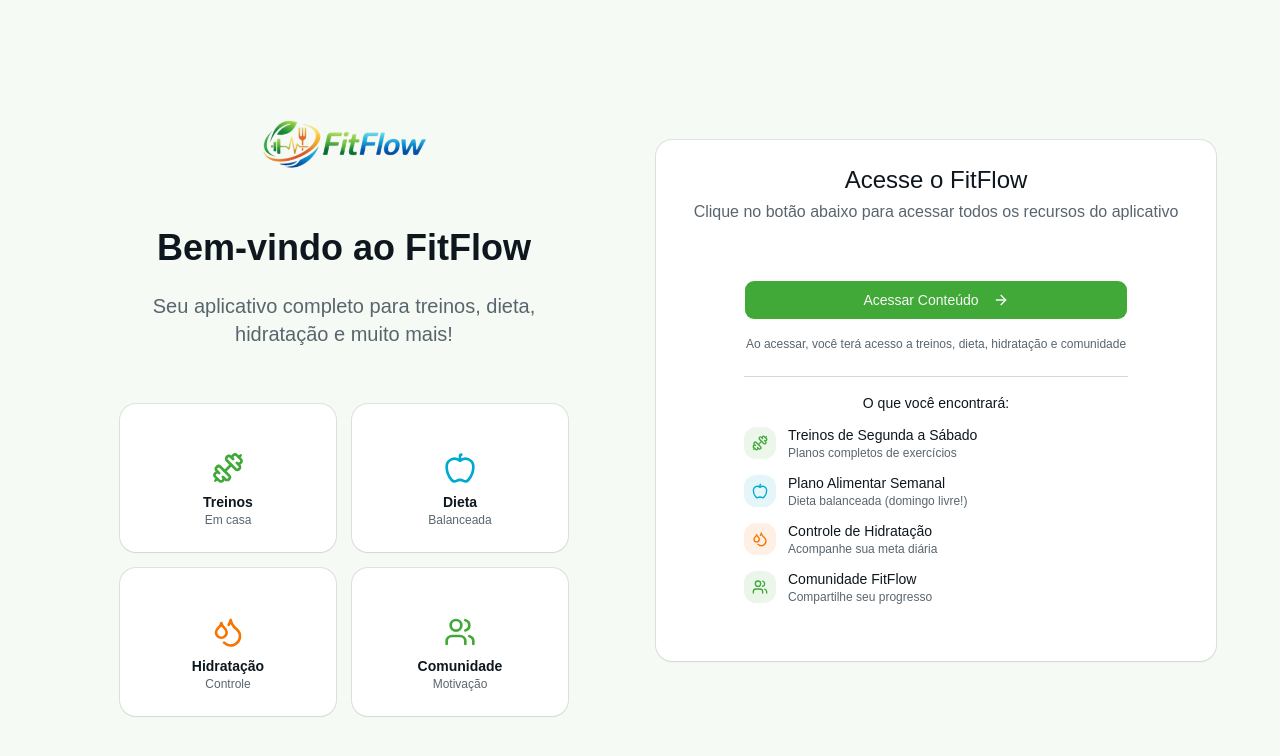
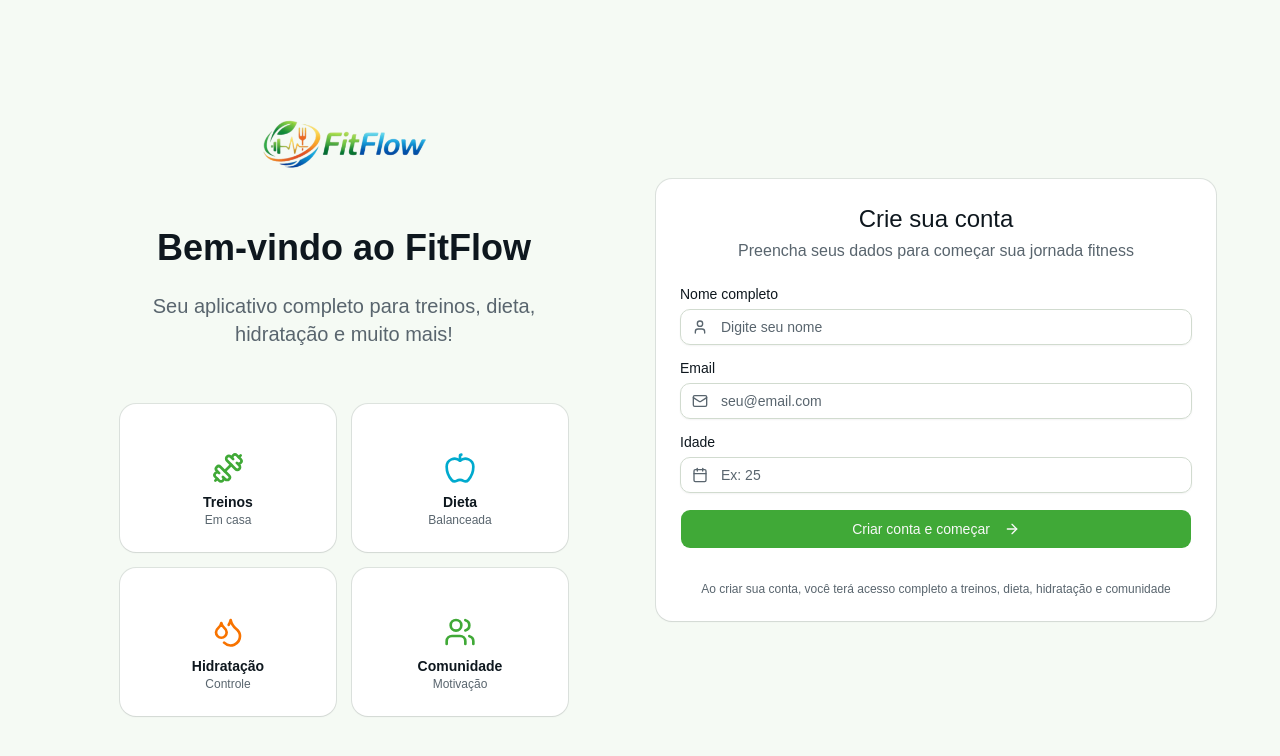
Before and after one commit to Diegoevieira/fitflow, a React (Vite) app: page /login in a window 1280 px wide. Shown: the top 756 px of the page. Built offline with nearby package versions, Linux system fonts and the light colour scheme.

Commit message:
Version 1770174906190 - Auto backup

```diff
--- a/src/contexts/AuthContext.tsx
+++ b/src/contexts/AuthContext.tsx
@@ -30,21 +30,9 @@
   useEffect(() => {
     // Verificar se usuário está autenticado ao carregar
     const checkAuth = () => {
-      let authData = localStorage.getItem('fitflow_auth')
+      const authData = localStorage.getItem('fitflow_auth')
 
-      // Se não há usuário autenticado, criar um usuário padrão
-      if (!authData) {
-        const defaultUser: User = {
-          id: 'default-user-001',
-          name: 'Usuário',
-          email: 'usuario@fitflow.com',
-          plan: 'Premium',
-          subscriptionStatus: 'active'
-        }
-        localStorage.setItem('fitflow_auth', JSON.stringify(defaultUser))
-        localStorage.setItem('fitflow_authenticated', 'true')
-        setUser(defaultUser)
-      } else {
+      if (authData) {
         try {
           const userData = JSON.parse(authData)
           setUser(userData)
--- a/src/pages/Login.tsx
+++ b/src/pages/Login.tsx
@@ -1,19 +1,82 @@
-import { useState } from 'react'
+import { useState, useEffect } from 'react'
 import { useNavigate } from 'react-router-dom'
 import { Card, CardContent, CardHeader, CardTitle, CardDescription } from '@/components/ui/card'
 import { Button } from '@/components/ui/button'
-import { Dumbbell, Apple, Droplets, Users, ArrowRight } from 'lucide-react'
+import { Input } from '@/components/ui/input'
+import { Label } from '@/components/ui/label'
+import { Dumbbell, Apple, Droplets, Users, ArrowRight, User, Mail, Calendar } from 'lucide-react'
+import { toast } from 'sonner'
 
 export function Login() {
   const navigate = useNavigate()
   const [isLoading, setIsLoading] = useState(false)
+  const [showForm, setShowForm] = useState(false)
+  const [name, setName] = useState('')
+  const [email, setEmail] = useState('')
+  const [age, setAge] = useState('')
 
-  const handleAccess = () => {
+  useEffect(() => {
+    // Verificar se é primeira vez do usuário
+    const hasAccount = localStorage.getItem('fitflow_has_account')
+    if (hasAccount) {
+      // Se já tem conta, mostrar botão direto
+      setShowForm(false)
+    } else {
+      // Se é primeira vez, mostrar formulário
+      setShowForm(true)
+    }
+  }, [])
+
+  const handleCreateAccount = (e: React.FormEvent) => {
+    e.preventDefault()
+
+    if (!name.trim()) {
+      toast.error('Por favor, digite seu nome')
+      return
+    }
+
+    if (!email.trim()) {
+      toast.error('Por favor, digite seu email')
+      return
+    }
+
+    if (!age.trim() || parseInt(age) < 1 || parseInt(age) > 120) {
+      toast.error('Por favor, digite uma idade válida')
+      return
+    }
+
     setIsLoading(true)
 
-    // Simular um pequeno delay para melhor UX
+    // Criar conta do usuário
+    const userId = `user-${Date.now()}`
+    const userData = {
+      id: userId,
+      name: name.trim(),
+      email: email.trim(),
+      age: parseInt(age),
+      plan: 'Premium',
+      subscriptionStatus: 'active'
+    }
+
+    // Salvar no localStorage
+    localStorage.setItem('fitflow_auth', JSON.stringify(userData))
+    localStorage.setItem('fitflow_authenticated', 'true')
+    localStorage.setItem('fitflow_has_account', 'true')
+
+    toast.success(`Bem-vindo, ${name}!`, {
+      description: 'Sua conta foi criada com sucesso'
+    })
+
     setTimeout(() => {
-      // Redirecionar direto para o dashboard
+      navigate('/')
+      setIsLoading(false)
+    }, 1000)
+  }
+
+  const handleDirectAccess = () => {
+    setIsLoading(true)
+
+    setTimeout(() => {
       navigate('/')
       setIsLoading(false)
     }, 500)
@@ -71,7 +134,7 @@
           </div>
         </div>
 
-        {/* Right Side - Access Button */}
+        {/* Right Side - Form or Access Button */}
         <Card className="w-full">
           <CardHeader className="text-center md:hidden">
             <img
@@ -81,6 +144,87 @@
             />
           </CardHeader>
 
+          {showForm ? (
+            // Formulário de cadastro para primeira vez
+            <>
+              <CardHeader className="text-center">
+                <CardTitle className="text-2xl">Crie sua conta</CardTitle>
+                <CardDescription className="text-base">
+                  Preencha seus dados para começar sua jornada fitness
+                </CardDescription>
+              </CardHeader>
+              <CardContent>
+                <form onSubmit={handleCreateAccount} className="space-y-4">
+                  <div className="space-y-2">
+                    <Label htmlFor="name">Nome completo</Label>
+                    <div className="relative">
+                      <User className="absolute left-3 top-1/2 -translate-y-1/2 h-4 w-4 text-muted-foreground" />
+                      <Input
+                        id="name"
+                        type="text"
+                        placeholder="Digite seu nome"
+                        className="pl-10"
+                        value={name}
+                        onChange={(e) => setName(e.target.value)}
+                      />
+                    </div>
+                  </div>
+
+                  <div className="space-y-2">
+                    <Label htmlFor="email">Email</Label>
+                    <div className="relative">
+                      <Mail className="absolute left-3 top-1/2 -translate-y-1/2 h-4 w-4 text-muted-foreground" />
+                      <Input
+                        id="email"
+                        type="email"
+                        placeholder="seu@email.com"
+                        className="pl-10"
+                        value={email}
+                        onChange={(e) => setEmail(e.target.value)}
+                      />
+                    </div>
+                  </div>
+
+                  <div className="space-y-2">
+                    <Label htmlFor="age">Idade</Label>
+                    <div className="relative">
+                      <Calendar className="absolute left-3 top-1/2 -translate-y-1/2 h-4 w-4 text-muted-foreground" />
+                      <Input
+                        id="age"
+                        type="number"
+                        placeholder="Ex: 25"
+                        className="pl-10"
+                        value={age}
+                        onChange={(e) => setAge(e.target.value)}
+                        min="1"
+                        max="120"
+                      />
+                    </div>
+                  </div>
+
+                  <Button type="submit" className="w-full" size="lg" disabled={isLoading}>
+                    {isLoading ? (
+                      <>
+                        <div className="h-5 w-5 border-2 border-current border-t-transparent rounded-full animate-spin mr-2" />
+                        Criando conta...
+                      </>
+                    ) : (
+                      <>
+                        Criar conta e começar
+                        <ArrowRight className="h-5 w-5 ml-2" />
+                      </>
+                    )}
+                  </Button>
+
+                  <p className="text-xs text-center text-muted-foreground mt-4">
+                    Ao criar sua conta, você terá acesso completo a treinos, dieta, hidratação e comunidade
+                  </p>
+                </form>
+              </CardContent>
+            </>
+          ) : (
+            // Botão de acesso direto para quem já tem conta
+            <>
               <CardHeader className="text-center">
                 <CardTitle className="text-2xl">Acesse o FitFlow</CardTitle>
                 <CardDescription className="text-base">
@@ -90,7 +234,7 @@
               <CardContent className="flex flex-col items-center space-y-6 py-8">
                 <div className="w-full max-w-sm space-y-4">
                   <Button
-                onClick={handleAccess}
+                    onClick={handleDirectAccess}
                     className="w-full"
                     size="lg"
                     disabled={isLoading}
@@ -158,6 +302,8 @@
                   </div>
                 </div>
               </CardContent>
+            </>
+          )}
         </Card>
       </div>
     </div>
```
Lines whose indentation alone changed are shown as unchanged.
